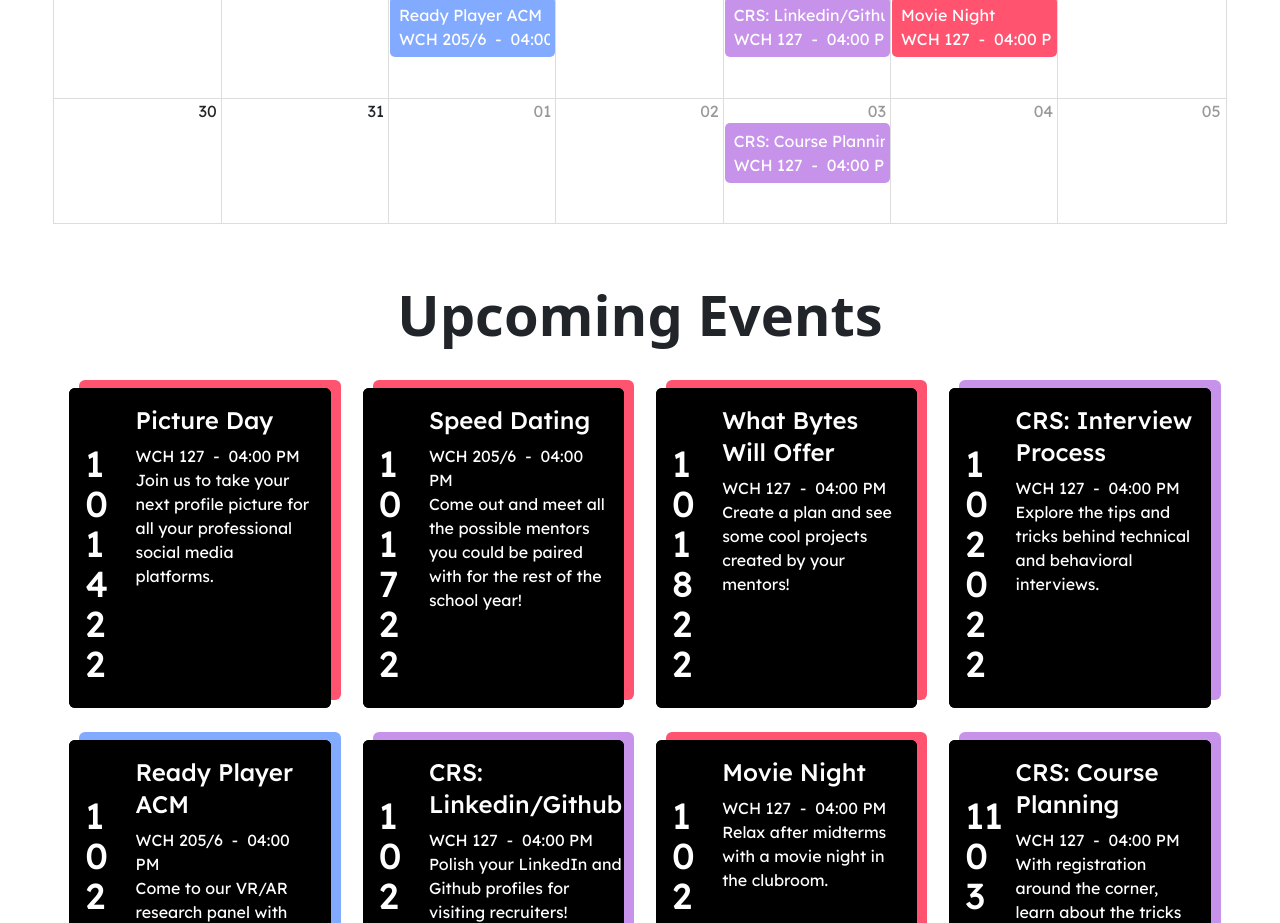
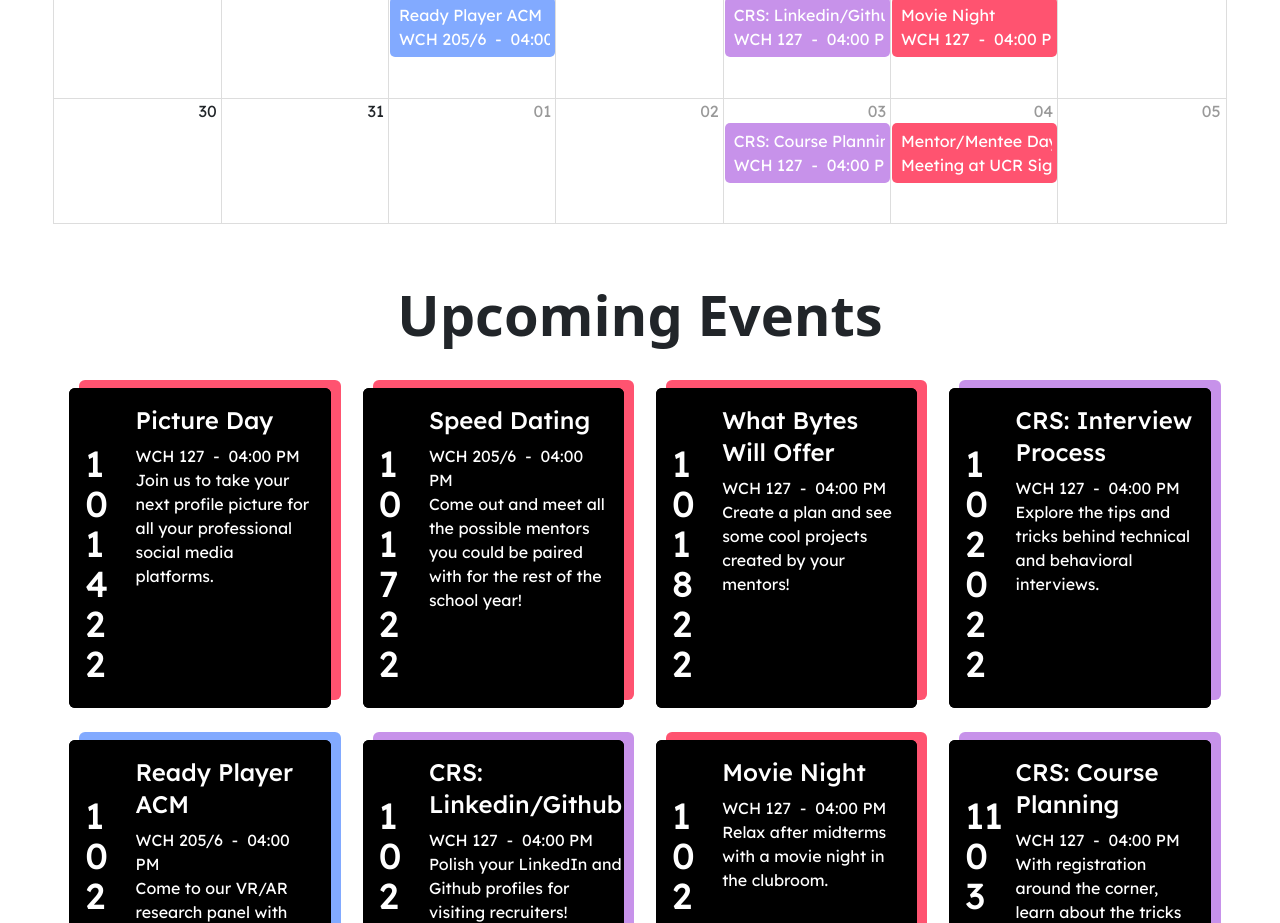
Before and after one commit to acm-ucr/acm-hydra, a Next.js app: page /events in a window 1280 px wide. Shown: the part 860-1783 px from the top of the page. Built offline with nearby package versions, Linux system fonts and the light colour scheme.

Commit message:
Added Mentor/Mentee Event

```diff
--- a/components/data/Events.js
+++ b/components/data/Events.js
@@ -121,6 +121,15 @@ const Events = [
 			"With registration around the corner, learn about the tricks to get all the credits and classes you need!",
 	},
 	{
+		title: "Mentor/Mentee Day #1: UV Social",
+		location: "Meeting at UCR Sign/Scotty Bench, walking to UV",
+		color: filters["Socials"],
+		start: new Date(2022, 10, 4, 16, 0, 0),
+		end: new Date(2022, 10, 4, 18, 0, 0),
+		description:
+			"Meet with your matches and get some food or boba with them on our first Mentor/Mentee day!",
+	},
+	{
 		title: "Thinking Like A Programmer",
 		location: "WCH 205/6",
 		color: filters["Meetings"],
```
